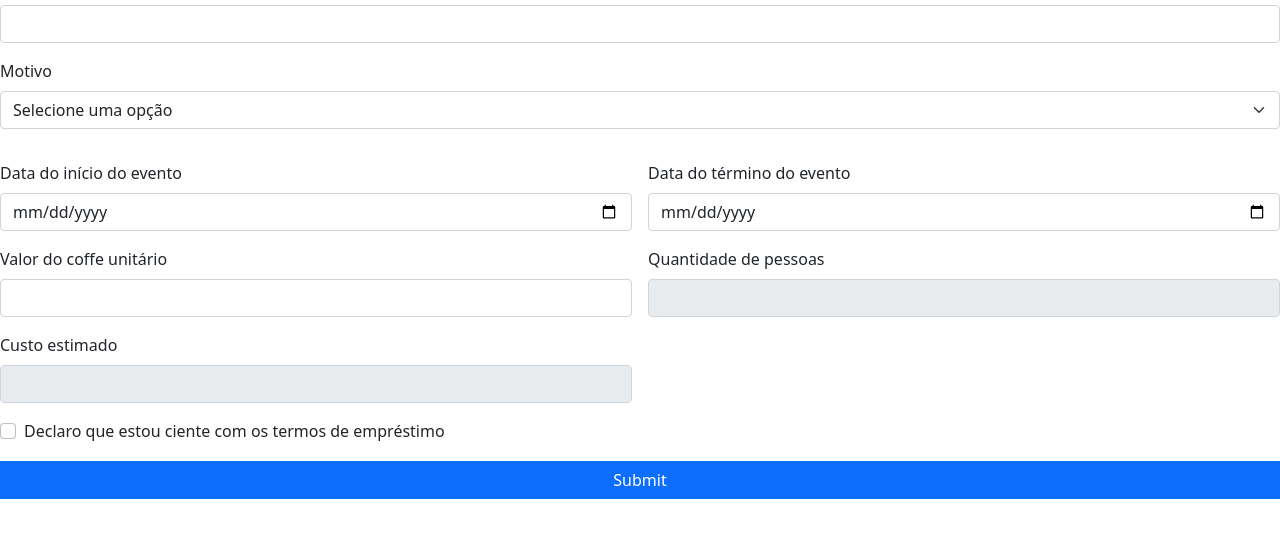
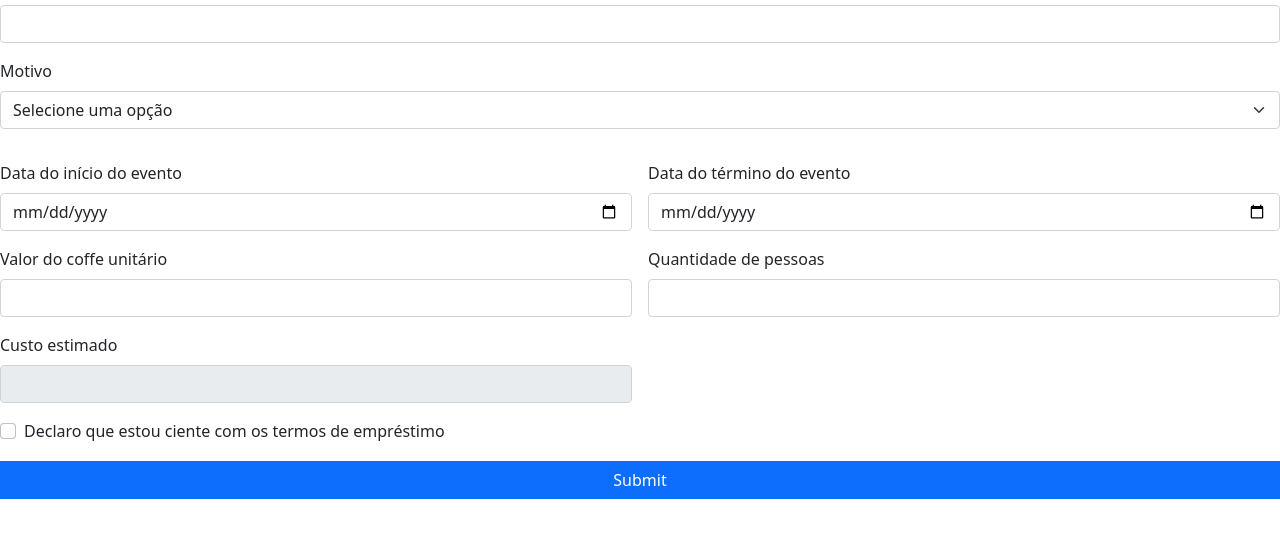
Before and after one commit to GianFTZ/prisma-coffe-forms, a plain HTML site: page src/index.html in a window 1280 px wide. Shown: the part 257-794 px from the top of the page. Drawn offline with nearby package versions, Linux system fonts and the light colour scheme; a script that the page names is missing.

Commit message:
html refactor

```diff
--- a/src/index.html
+++ b/src/index.html
@@ -88,12 +88,12 @@
         <div class="col-md-6">
           <!-- Custo unitario -->
           <label for="nomFun" class="form-label">Valor do coffe unitário</label>
-          <input type="text" class="form-control" id="nomFun"  />
+          <input type="number" class="form-control" id="nomFun"  />
         </div>
         <div class="col-md-6">
           <!-- Quantidade de pessoas -->
           <label for="nomFun" class="form-label">Quantidade de pessoas</label>
-          <input type="text" class="form-control" id="nomFun" disabled />
+          <input type="number" class="form-control" id="nomFun" />
         </div>
         <div class="col-md-6">
           <!-- Custo total -->
```
